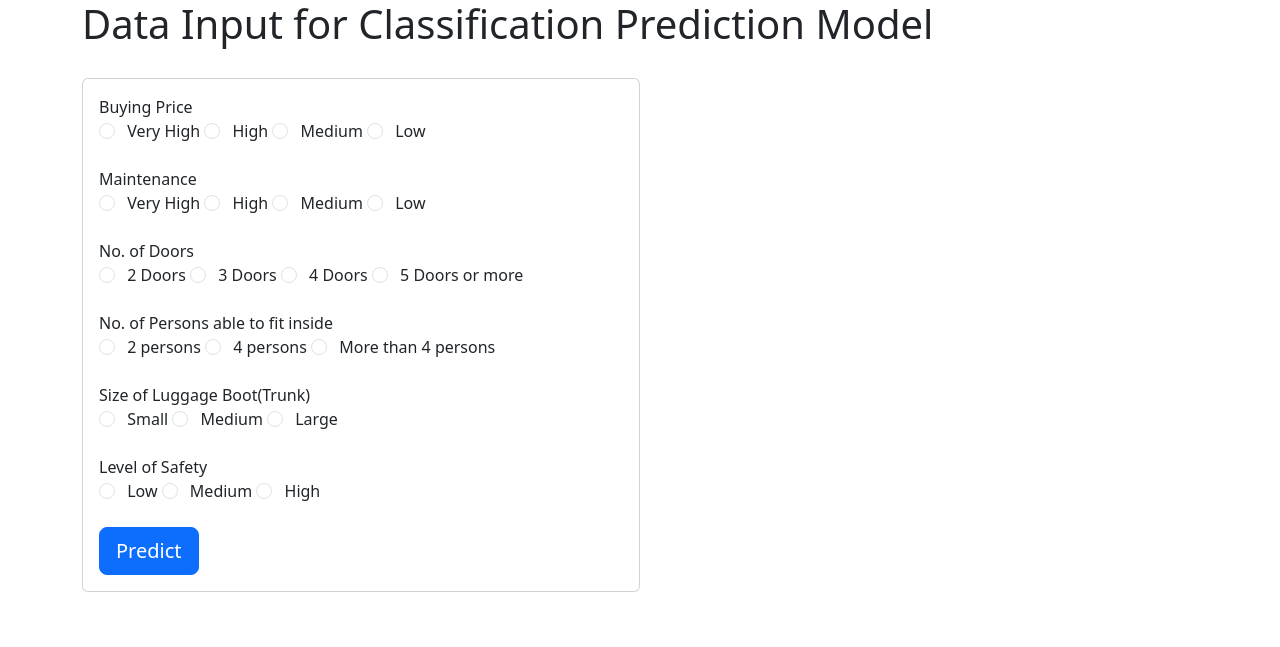
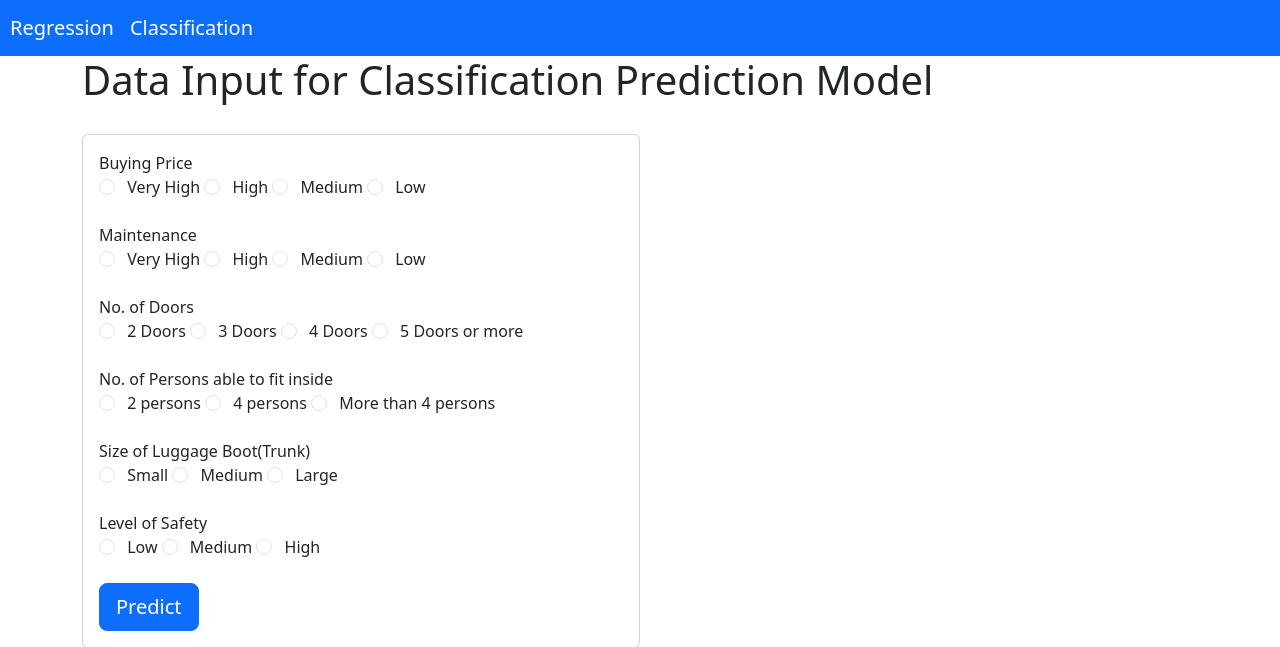
Before and after one commit to toipapo/105webapp, a Flask app: page /predict in a window 1280 px wide. Shown: the top 647 px of the page. Run offline with Flask 2, Linux system fonts and the light colour scheme; parts of the project's set-up code (start-up, migrations or seed data) failed here and were passed over.

Commit message:
nav changes, used include and connected both regression and classification

```diff
--- a/templates/base.html
+++ b/templates/base.html
@@ -12,7 +12,7 @@
     </head>
 
     <body>
-
+        {% include 'nav.html' %}
         {% block content %}{% endblock %}
 
         <script src="https://cdn.jsdelivr.net/npm/@popperjs/core@2.9.3/dist/umd/popper.min.js" integrity="sha384-W8fXfP3gkOKtndU4JGtKDvXbO53Wy8SZCQHczT5FMiiqmQfUpWbYdTil/SxwZgAN" crossorigin="anonymous"></script>
--- a/templates/home.html
+++ b/templates/home.html
@@ -6,10 +6,7 @@
     <h1 style = "font-size: 40px">Data Input for Prediction Model</h1>
 </div> -->
 
-<nav class="navbar navbar-dark bg-primary">
-    <a class="navbar-brand" href="#">Regression</a>
-    <a class="navbar-brand" href="#">Classification</a>
-</nav>
+
 
 <div class = "container-sm">
     <h1 class='title' style = "font-size: 40px">Medical Insurance Cost Prediction</h1>
--- /dev/null
+++ b/templates/nav.html
@@ -0,0 +1,4 @@
+<nav class="navbar navbar-dark bg-primary">
+    <a class="navbar-brand" href="/">Regression</a>
+    <a class="navbar-brand" href="/predict">Classification</a>
+</nav>
```
